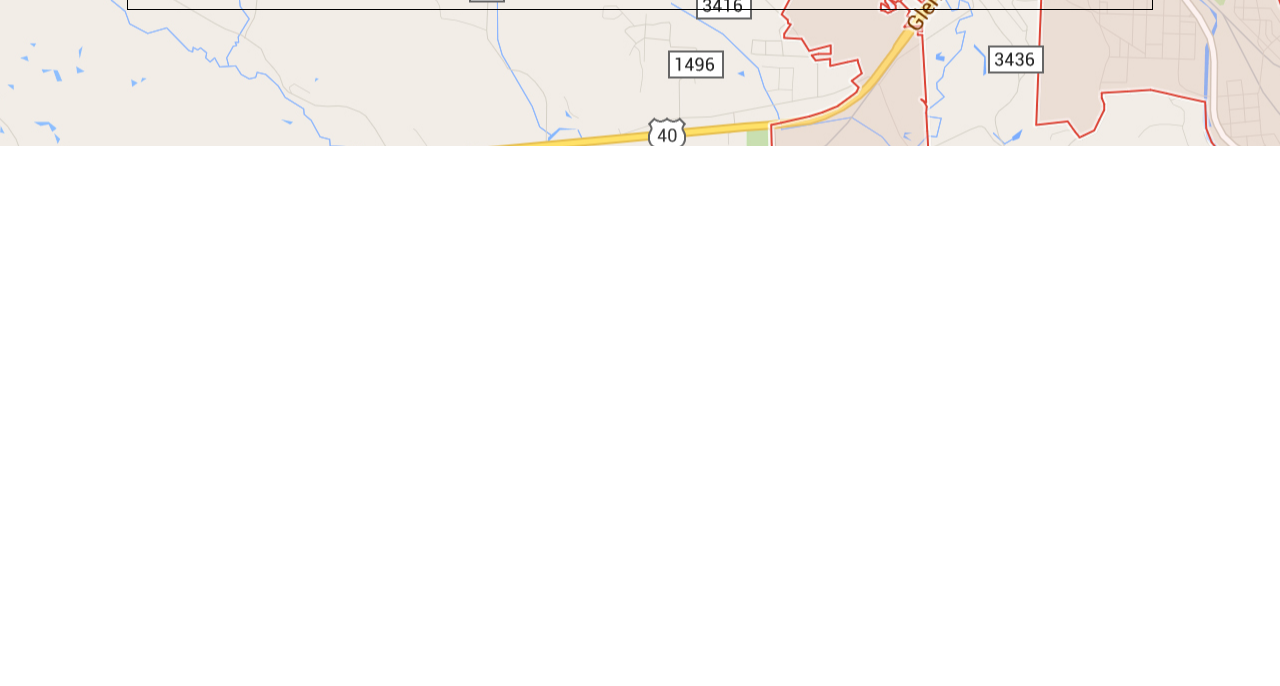
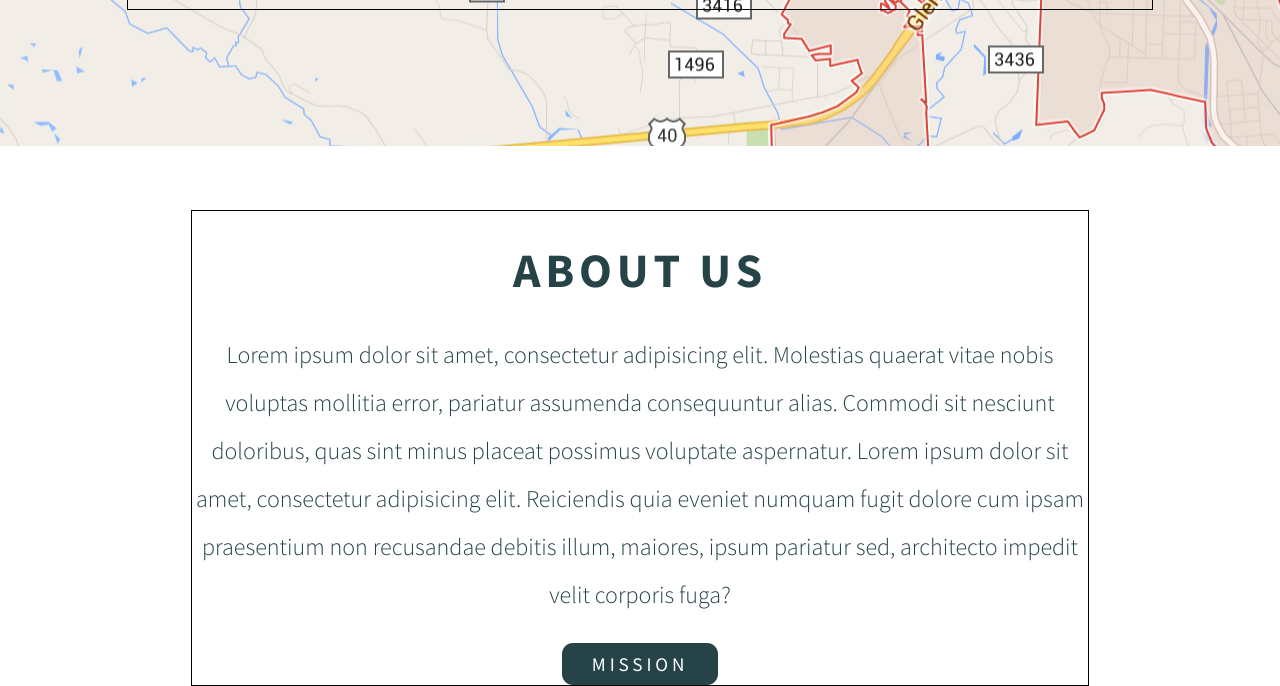
Before and after one commit to tylerbrewer2/cambridge_housing, a plain HTML site: page index.html in a window 1280 px wide. Shown: the part 496-1182 px from the top of the page. Before the commit the page ends 800 px from the top, so only its background shows below. Drawn offline with nearby package versions, Linux system fonts and the light colour scheme.

Commit message:
add about us section

```diff
--- a/css/style.css
+++ b/css/style.css
@@ -1,6 +1,7 @@
 div {
 	border: 1px solid black;
 }
+
 div[class*="wrapper"] { /* ///// selects all classes containing 'wrapper' ///// */
 	width: 80%;
 	margin: 0 auto;
@@ -21,7 +22,7 @@ header {
 
 #nav_bar {
 	float: right;
-	font-family: "Source Sans Pro", serif;
+	font-family: "Source Sans Pro", sans-serif;
 	font-weight: 700;
 	margin-top: 4em;
 }
@@ -44,9 +45,48 @@ header {
 #banner h1 {
 	margin-top: 0;
 	padding-top: 3em;
-	font-family: "Source Sans Pro", serif;
+	font-family: "Source Sans Pro", sans-serif;
 	font-weight: 900;
 	color: white;
 	text-shadow: 3px 3px 10px #000;
 	font-size: 3em
 }
+
+#about .wrapper_about {
+	text-align: center;
+	width: 70%;
+	margin-top: 4em;
+	color: #264348;
+}
+.wrapper_about h1 {
+	font-family: "Source Sans Pro", sans-serif;
+	font-size: 3em;
+	font-weight: 700;
+	letter-spacing: .1em;
+}
+
+.wrapper_about p {
+	font-family: "Source Sans Pro", sans-serif;
+	font-weight: 300;
+	font-size: 1.5em;
+	line-height: 2em
+}
+.wrapper_about button {
+  -webkit-border-radius: 11;
+  -moz-border-radius: 11;
+  border-radius: 11px;
+  color: #ffffff;
+  font-size: 1.2em;
+  background: #264348;
+  padding: 10px 30px 10px 30px;
+  text-decoration: none;
+  border: none;
+  font-family: "Source Sans Pro", sans-serif;
+  font-weight: 400;
+  letter-spacing: .2em;
+  transition: background .25s ease;
+}
+
+.wrapper_about button:hover {
+	background: #367588;
+}
--- a/index.html
+++ b/index.html
@@ -3,7 +3,7 @@
 <head>
 	<meta charset="UTF-8">
 	<title>Cambridge Metropolitan Housing Authority</title>
-	<link href='http://fonts.googleapis.com/css?family=Source+Sans+Pro:400,700,900' rel='stylesheet' type='text/css'> <!-- Google Fonts -->
+	<link href='http://fonts.googleapis.com/css?family=Source+Sans+Pro:300,400,700,900' rel='stylesheet' type='text/css'> <!-- Google Fonts -->
 	<link rel="stylesheet" href="css/style.css"> <!-- style.css -->
 	<link rel="stylesheet" href="https://cdnjs.cloudflare.com/ajax/libs/normalize/3.0.3/normalize.min.css"> <!-- Normalize -->
 	<script src="https://cdnjs.cloudflare.com/ajax/libs modernizr/2.8.3/modernizr.min.js"></script> <!-- Modernizr -->
@@ -28,5 +28,14 @@
 			in Cambridge, Ohio.</h1>
 		</div>
 	</section>
+
+	<section id="about">
+		<div class = "wrapper_about">
+			<h1>ABOUT US</h1>
+			<p>Lorem ipsum dolor sit amet, consectetur adipisicing elit. Molestias quaerat vitae nobis voluptas mollitia error, pariatur assumenda consequuntur alias. Commodi sit nesciunt doloribus, quas sint minus placeat possimus voluptate aspernatur. Lorem ipsum dolor sit amet, consectetur adipisicing elit. Reiciendis quia eveniet numquam fugit dolore cum ipsam praesentium non recusandae debitis illum, maiores, ipsum pariatur sed, architecto impedit velit corporis fuga?</p>
+			<a href="#"><button>MISSION</button></a>
+		</div>
+	</section>
+
 </body>
 </html>
```
